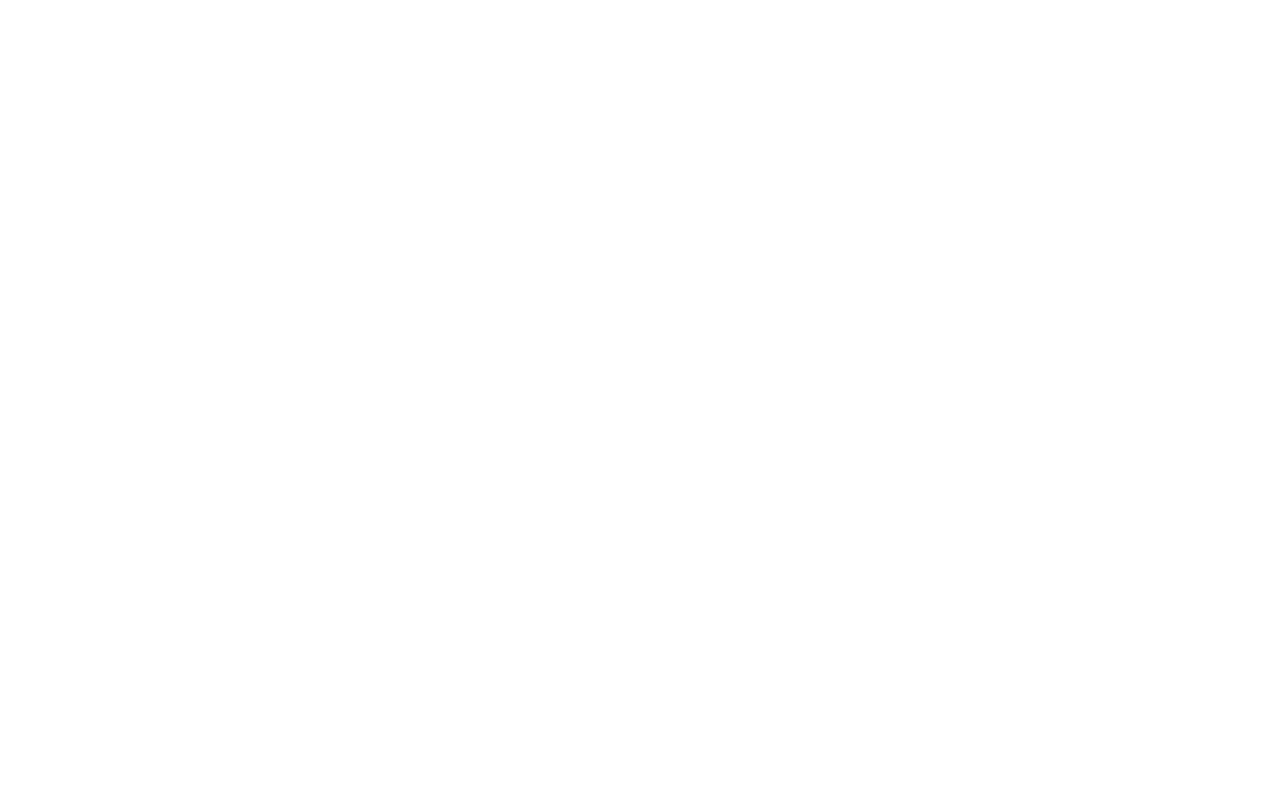
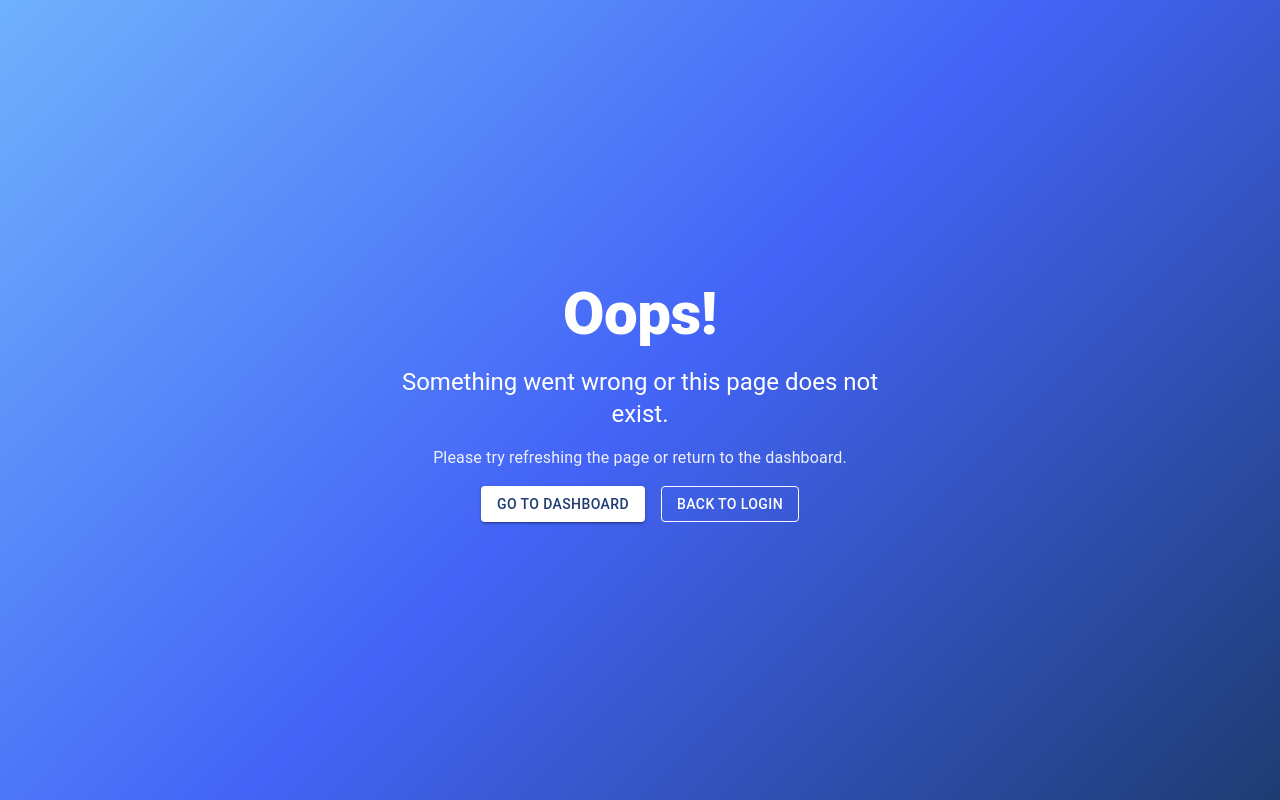
Before and after one commit to Mattarek/user-managment, a React (Vite) app: page / in a window 1280 px wide. Before the commit this address had no page. Built offline with nearby package versions, Linux system fonts and the light colour scheme.

Commit message:
ErrorPage added to repository

```diff
--- a/src/App.tsx
+++ b/src/App.tsx
@@ -5,6 +5,7 @@
 import RegisterPage from './pages/auth/RegisterPage';
 import ForgotPasswordPage from './pages/auth/ForgotPasswordPage';
 import { RequireAuth } from './components/RequireAuth';
+import ErrorPage from './pages/ErrorPage';
 
 function App() {
   return (
@@ -23,6 +24,7 @@
             <Route path="products/add" element={<h1>Add product</h1>} />
           </Route>
         </Route>
+        <Route path="*" element={<ErrorPage />} />
       </Routes>
     </BrowserRouter>
   );
--- a/src/i18n/en.json
+++ b/src/i18n/en.json
@@ -25,7 +25,6 @@
     "email": "Email",
     "password": "Password",
     "login_btn": "Log in",
-    "login": "Log in",
     "forgotPassword": "Forgot password",
     "createAccount": "Create account",
     "register": "Register",
--- /dev/null
+++ b/src/pages/ErrorPage.tsx
@@ -0,0 +1,52 @@
+import { Box, Button, Typography, Stack } from '@mui/material';
+import { Link } from 'react-router-dom';
+
+export default function ErrorPage() {
+  return (
+    <Box
+      sx={{
+        minHeight: '100vh',
+        width: '100%',
+        background: 'linear-gradient(135deg,#6fb1fc 0%,#4364f7 50%,#1e3c72 100%)',
+        display: 'flex',
+        alignItems: 'center',
+        justifyContent: 'center',
+        color: 'white',
+        textAlign: 'center',
+        p: 3,
+      }}
+    >
+      <Stack spacing={2} maxWidth={500}>
+        <Typography variant="h2" fontWeight={800}>
+          Oops!
+        </Typography>
+
+        <Typography variant="h5">Something went wrong or this page does not exist.</Typography>
+
+        <Typography variant="body1" sx={{ opacity: 0.9 }}>
+          Please try refreshing the page or return to the dashboard.
+        </Typography>
+
+        <Stack direction={{ xs: 'column', sm: 'row' }} spacing={2} justifyContent="center">
+          <Button
+            variant="contained"
+            component={Link}
+            to="/dashboard"
+            sx={{ bgcolor: 'white', color: '#1e3c72' }}
+          >
+            Go to Dashboard
+          </Button>
+
+          <Button
+            variant="outlined"
+            component={Link}
+            to="/login"
+            sx={{ borderColor: 'white', color: 'white' }}
+          >
+            Back to Login
+          </Button>
+        </Stack>
+      </Stack>
+    </Box>
+  );
+}
```
